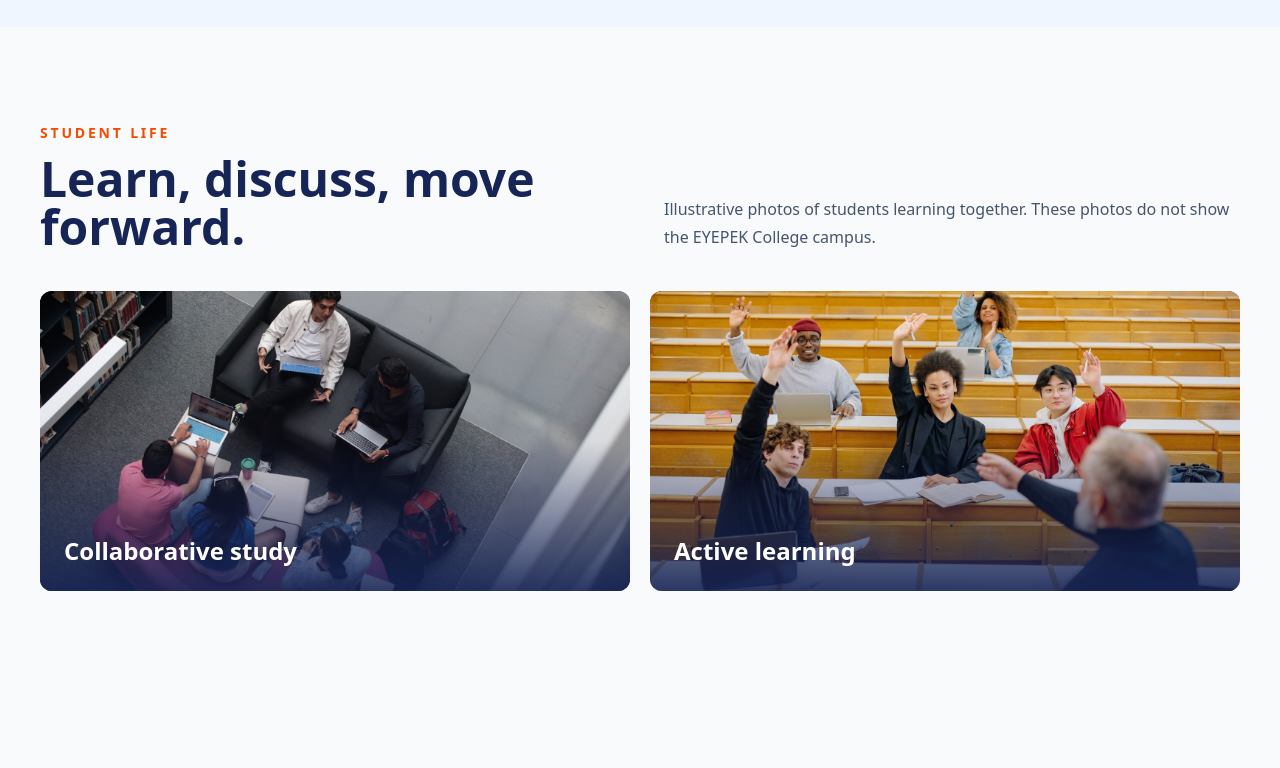
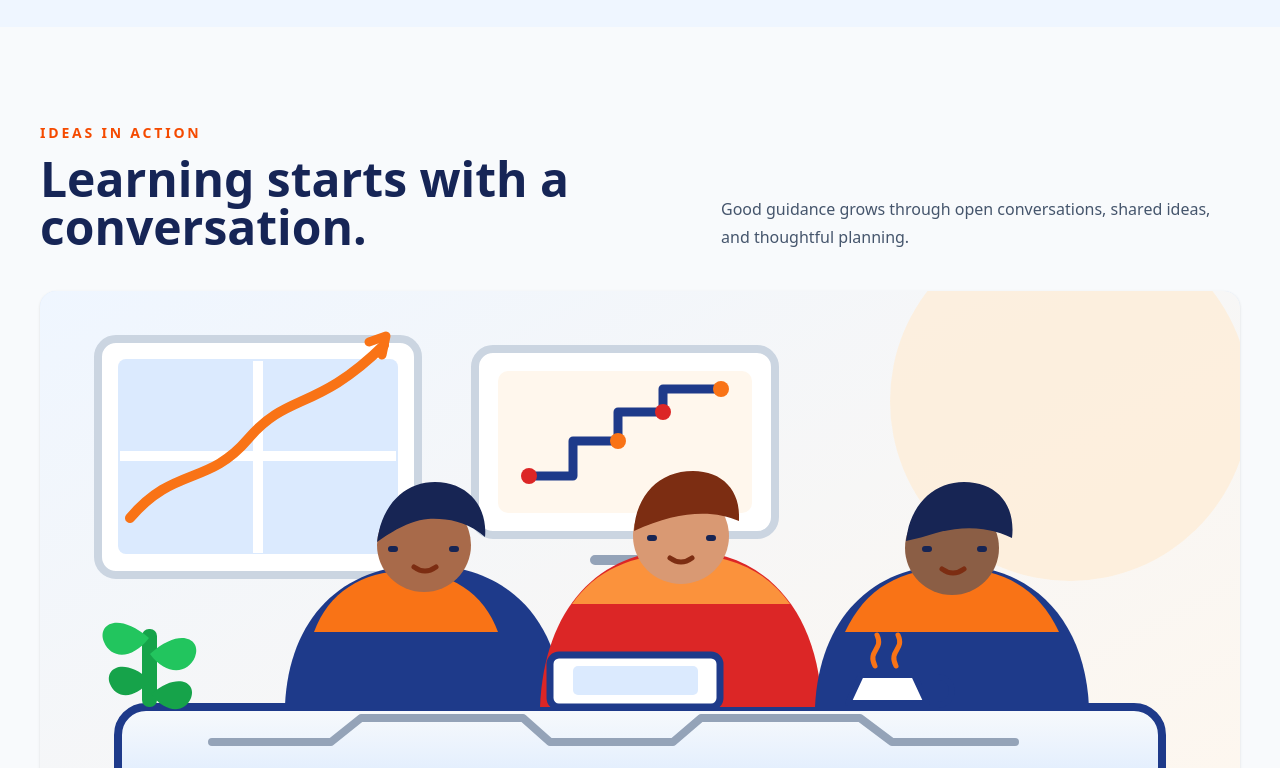
Before and after one commit to eyepek/EYEPEK, a React (Vite) app: page / in a window 1280 px wide. Shown: the part 3280-4048 px from the top of the page. Built offline with nearby package versions, Linux system fonts and the light colour scheme.

Commit message:
Replace campus student photos with meeting illustration

```diff
--- a/src/components/Footer.jsx
+++ b/src/components/Footer.jsx
@@ -53,7 +53,7 @@ const Footer = () => (
     <div className='border-t border-white/10 px-6 py-5 text-center text-sm text-slate-400'>
       © {new Date().getFullYear()} EYEPEK COLLEGE. All rights reserved.
       <p className='mx-auto mt-2 max-w-4xl text-xs leading-5 text-slate-500'>
-        Illustrative student photos: <a href='https://www.pexels.com/photo/indian-students-doing-homework-in-campus-meadow-4622108/' className='underline hover:text-slate-300'>Kiran Pokuri Photography</a>, <a href='https://www.pexels.com/photo/students-studying-in-classroom-8197511/' className='underline hover:text-slate-300'>Yan Krukau</a>, and <a href='https://www.pexels.com/photo/a-group-of-students-sitting-in-a-library-and-studying-16420473/' className='underline hover:text-slate-300'>Ludovic Delot</a> via <a href='https://www.pexels.com/license/' className='underline hover:text-slate-300'>Pexels</a>.
+        Photo credits: <a href='https://www.pexels.com/photo/indian-students-doing-homework-in-campus-meadow-4622108/' className='underline hover:text-slate-300'>Kiran Pokuri Photography</a>, <a href='https://www.pexels.com/photo/students-studying-in-classroom-8197511/' className='underline hover:text-slate-300'>Yan Krukau</a>, and <a href='https://www.pexels.com/photo/a-group-of-students-sitting-in-a-library-and-studying-16420473/' className='underline hover:text-slate-300'>Ludovic Delot</a> via <a href='https://www.pexels.com/license/' className='underline hover:text-slate-300'>Pexels</a>.
       </p>
     </div>
   </footer>
--- a/src/pages/HomePage.jsx
+++ b/src/pages/HomePage.jsx
@@ -165,23 +165,15 @@ const HomePage = () => (
       <div className='mx-auto max-w-7xl px-6 py-20 md:px-10 md:py-24'>
         <div className='flex flex-col justify-between gap-5 md:flex-row md:items-end'>
           <div>
-            <p className='text-sm font-bold uppercase tracking-[0.2em] text-orange-600'>Student life</p>
-            <h2 className='mt-3 text-3xl font-extrabold text-blue-950 md:text-5xl'>Learn, discuss, move forward.</h2>
+            <p className='text-sm font-bold uppercase tracking-[0.2em] text-orange-600'>Ideas in action</p>
+            <h2 className='mt-3 text-3xl font-extrabold text-blue-950 md:text-5xl'>Learning starts with a conversation.</h2>
           </div>
-          <p className='max-w-xl leading-7 text-slate-600'>Illustrative photos of students learning together. These photos do not show the EYEPEK College campus.</p>
+          <p className='max-w-xl leading-7 text-slate-600'>Good guidance grows through open conversations, shared ideas, and thoughtful planning.</p>
         </div>
-        <div className='mt-10 grid gap-5 sm:grid-cols-2'>
-          <article className='group relative min-h-[300px] overflow-hidden rounded-xl bg-blue-900'>
-            <img className='absolute inset-0 h-full w-full object-cover transition duration-500 group-hover:scale-105' src='/images/students-library.jpg' alt='College students studying together in a library (illustrative photo)' loading='lazy' />
-            <div className='absolute inset-0 bg-gradient-to-t from-blue-950/90 via-blue-950/10 to-transparent' />
-            <h3 className='absolute bottom-6 left-6 text-2xl font-bold text-white'>Collaborative study</h3>
-          </article>
-          <article className='group relative min-h-[300px] overflow-hidden rounded-xl bg-red-900'>
-            <img className='absolute inset-0 h-full w-full object-cover transition duration-500 group-hover:scale-105' src='/images/students-lecture.jpg' alt='Students taking part in a college lecture (illustrative photo)' loading='lazy' />
-            <div className='absolute inset-0 bg-gradient-to-t from-blue-950/90 via-blue-950/10 to-transparent' />
-            <h3 className='absolute bottom-6 left-6 text-2xl font-bold text-white'>Active learning</h3>
-          </article>
-        </div>
+        <figure className='mt-10 overflow-hidden rounded-2xl bg-blue-100 shadow-sm'>
+          <img className='block h-auto w-full' src='/images/college-meeting-illustration.svg' alt='Stylized illustration of a college team meeting around a table' loading='lazy' />
+          <figcaption className='border-t border-blue-100 bg-white px-6 py-4 text-sm font-medium text-slate-600'>A college team sharing ideas and planning next steps.</figcaption>
+        </figure>
       </div>
     </section>
 
```
Also changed, not shown: public/images/college-meeting-illustration.svg (added).
